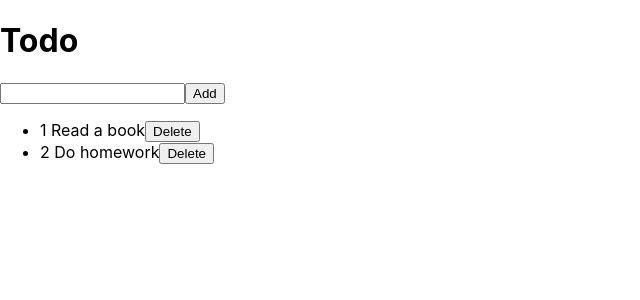
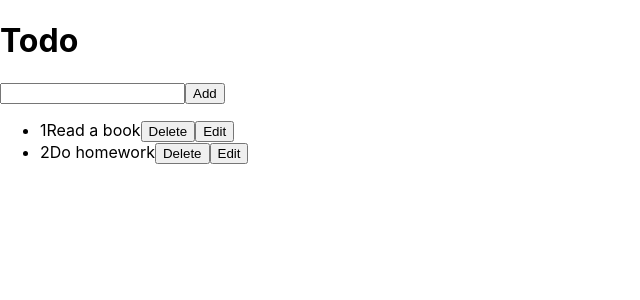
Before and after one commit to csearme14/240-311-Distributed, a Next.js app in the folder todo/: page /todo in a window 1280 px wide. Shown: the top 300 px of the page, without its empty margins (0-640 px from the left). Built offline with nearby package versions, Linux system fonts and the light colour scheme.

Commit message:
todo new

```diff
--- a/todo/pages/todo.js
+++ b/todo/pages/todo.js
@@ -8,6 +8,7 @@ const Todo = () => {
     ];
 
     const [name, setName] = useState('');
+    const [idEdit,setIdEdit] = useState(0);
     const [tasks, setTasks] = useState(initTasks);
 
     //add คือฟังก์ชัน
@@ -21,12 +22,37 @@ const Todo = () => {
         const newTasks = tasks.filter((task)=>( +task.id !== +id)); // id=string +id=int
         setTasks(newTasks); //หรือจะเขียน setTasks([...newTasks]);
     }
+    //ฟังก์ชัน Edit
+    const editTask = (id) =>{
+        console.log("Edit" +id);
+        setIdEdit(id);
+        const t = tasks.find((task) => (+task.id === +id)) //หา tasks ใหม่
+        setName(t.name);
+        //ถ้ากด Edit ครั้งที่ 2 จะทำการบันทึกคำที่เปลี่ยน
+        if (+idEdit === +id){                              //เช็ค id เท่ากันไหม
+            const newTasks = tasks.map ((task) =>{
+                if(+task.id === +id)                       //เช็ค id เท่ากันไหม
+                task.name = name;                          //เป็นการเก็บชื่อใหม่
+                return task;
+            })
+            setTasks(newTasks);
+            setIdEdit(0);
+        }
+    }
+
     const renderTasks = () =>{
        return tasks.map( (item, index)=> {
            return (<li key={index}>
-           {item.id} {item.name}
+            {item.id}
+            {
+                (idEdit !== item.id)? item.name :
+                <input type="text" value={name} onChange={(e) => setName(e.target.value)} />
+            }
+
            <button onClick={()=> del(item.id)}>Delete</button>
+           <button onClick={()=> editTask(item.id)}>Edit</button>
            </li>)
+
        })
     }
 
@@ -54,4 +80,11 @@ const Todo = () => {
      * console.log("new A: ",newA);                         ว่าตัวที่ 1 เท่ากับ 4 ไหม ถ้าไม่เท่าจะส่งค่าไปให้ newA
      *                                                  ถ้าเราต้องการแค่เลข 4 ใช้ let newA = a.filter((a_item) => a_item === 4)
      * ------------------------------------------------------------------------------------------------------------------
+     *      {item.id}
+     *      {
+     *          (idEdit !== item.id)? item.name :       แปลว่า ถ้าไม่เท่ากันให้แสดงข้อความเดิม : หากเท่ากัน จะเป็น input โดยเก็บไว้ใน name
+     *          <input type="text" value={name} />      onChange={(e) => setName(e.target.value) คือ ถ้ามีการพิมพ์ข้อมูลลงไปให้ setName
+     *      }
+     * ------------------------------------------------------------------------------------------------------------------
+     *
     */
```
